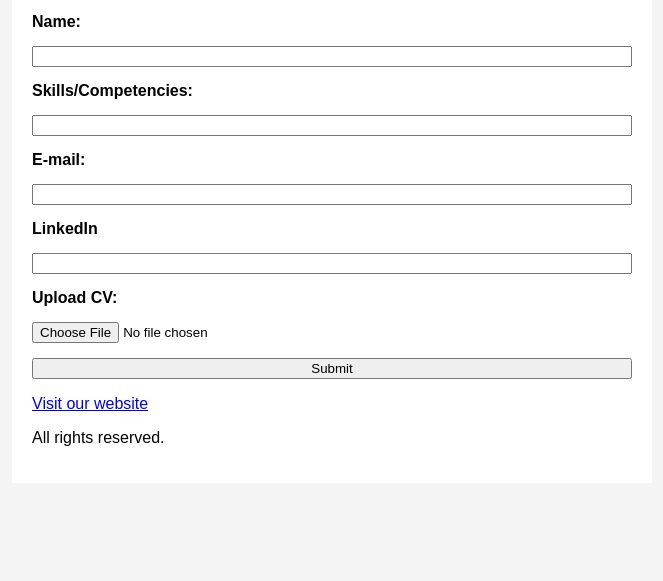
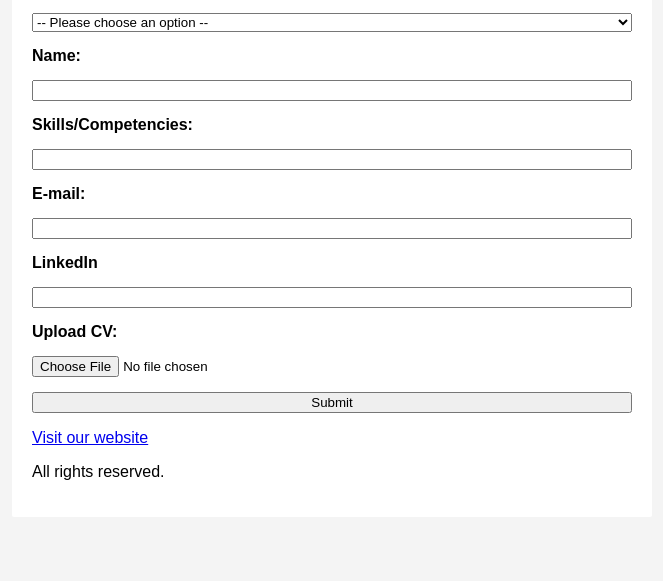
Before and after one commit to MarcelaBazela/MarcelaBazela.github.io, a plain HTML site: page index.html in a window 1280 px wide. Shown: the part 219-800 px from the top of the page, without its empty margins (308-971 px from the left). Drawn offline with Linux system fonts and the light colour scheme.

Commit message:
Add files via upload

```diff
--- a/index.html
+++ b/index.html
@@ -16,6 +16,13 @@
         <p>Basic Example</p>
       </header>
       <form id="alumniForm">
+        <select>
+          <option selected disabled>-- Please choose an option --</option>
+          <option>Web Development</option>
+          <option>UX/UI Desing</option>
+          <option>Cybersecurity</option>
+          <option>Data Analytics</option>
+        </select>
         <label for="name">Name:</label>
         <input type="text" id="name" required />
 
```
